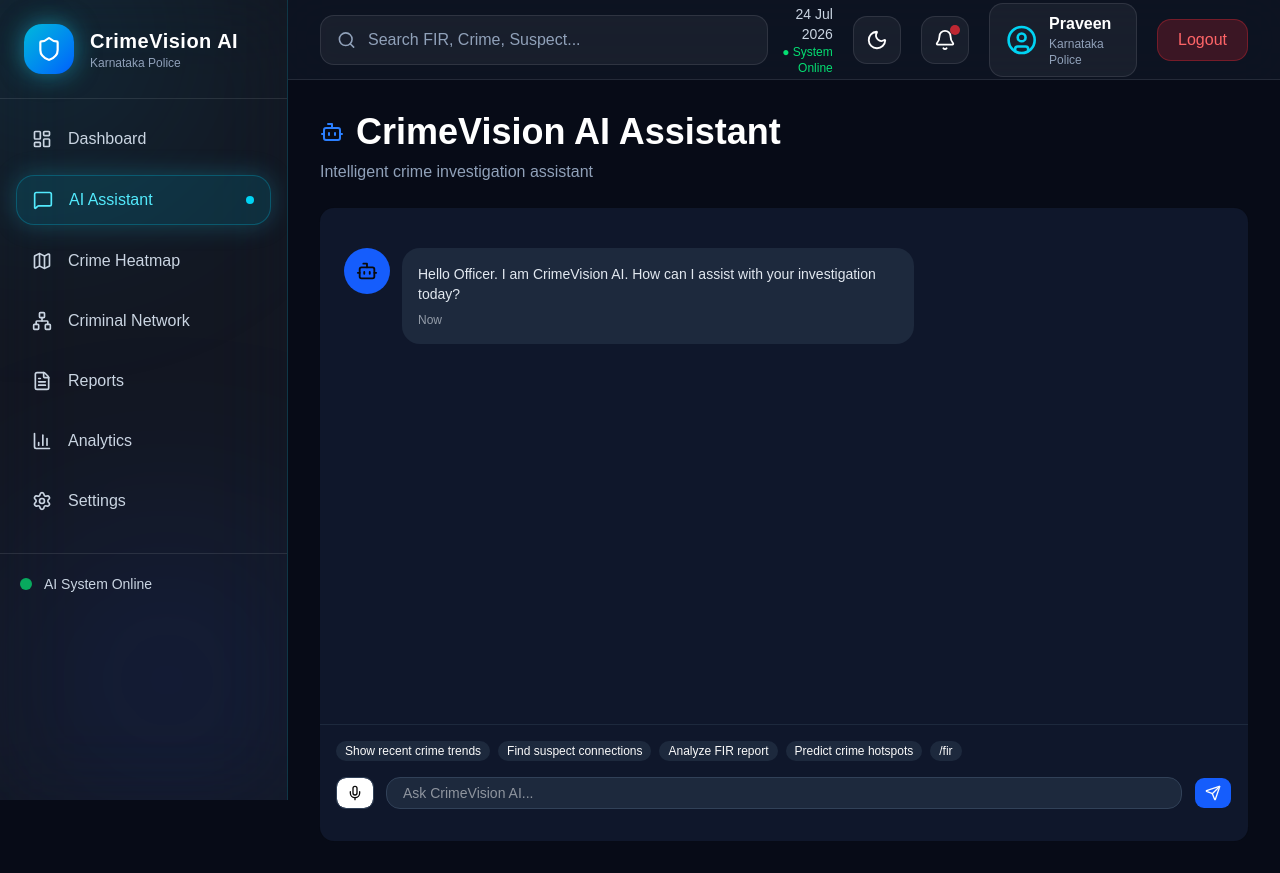
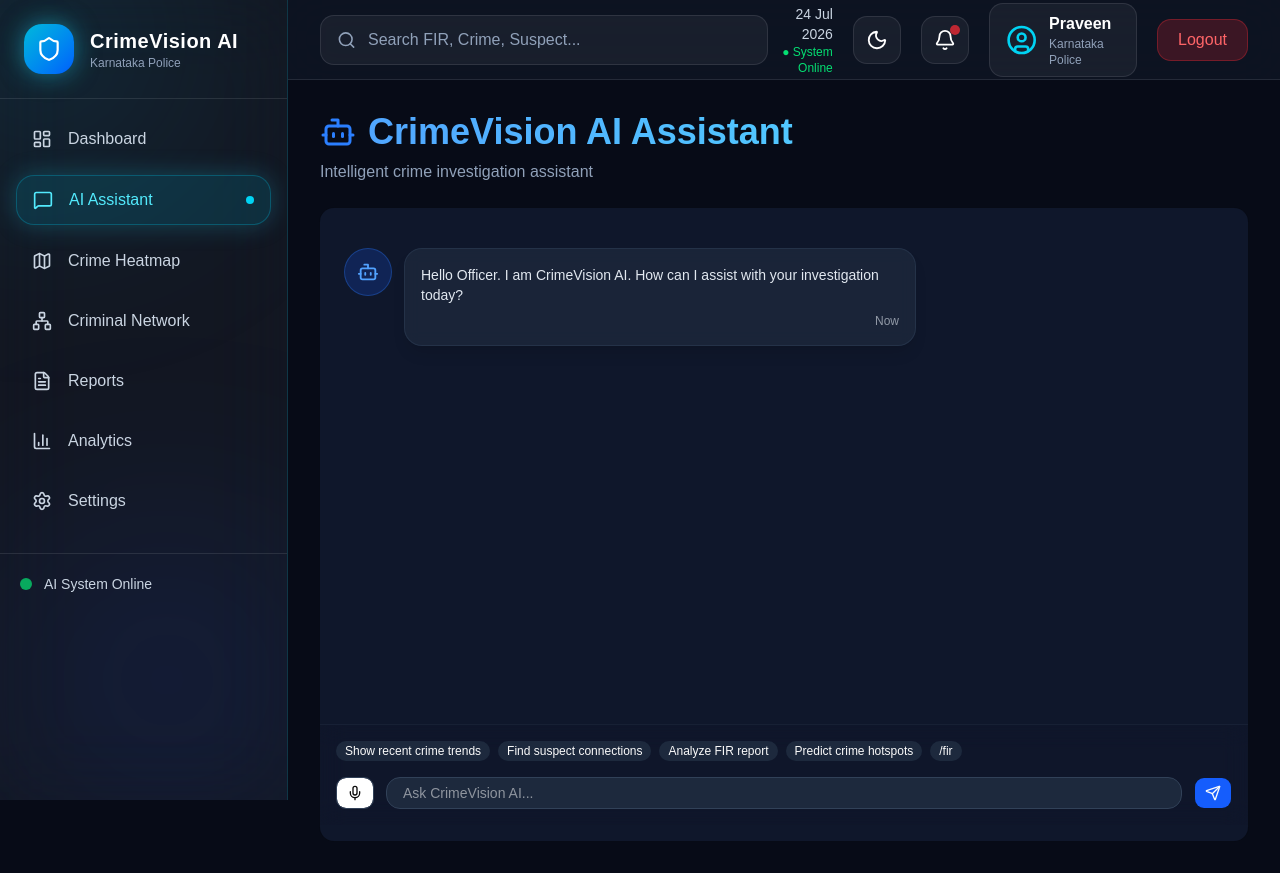
Before and after one commit to Teju0210/Police-AI-Backend1, a React (Vite) app in the folder frontend/: page /chat in a window 1280 px wide. Built offline with nearby package versions, Linux system fonts and the light colour scheme; sample sign-in values are in the browser's storage.

Commit message:
Fix React Markdown Error Boundaries and add UI polish

```diff
--- /dev/null
+++ b/frontend/src/components/common/ErrorBoundary.jsx
@@ -0,0 +1,34 @@
+import React from 'react';
+
+class ErrorBoundary extends React.Component {
+  constructor(props) {
+    super(props);
+    this.state = { hasError: false, error: null };
+  }
+
+  static getDerivedStateFromError(error) {
+    return { hasError: true, error };
+  }
+
+  componentDidCatch(error, errorInfo) {
+    console.error("ErrorBoundary caught an error:", error, errorInfo);
+  }
+
+  render() {
+    if (this.state.hasError) {
+      if (this.props.fallback) {
+        return this.props.fallback;
+      }
+      return (
+        <div className="p-4 bg-red-900/50 border border-red-500 rounded-lg text-white">
+          <h2 className="text-lg font-bold text-red-400 mb-2">Something went wrong.</h2>
+          <p className="text-sm opacity-80 whitespace-pre-wrap">{this.state.error?.toString()}</p>
+        </div>
+      );
+    }
+
+    return this.props.children;
+  }
+}
+
+export default ErrorBoundary;
--- a/frontend/src/main.jsx
+++ b/frontend/src/main.jsx
@@ -7,11 +7,14 @@ import "./index.css";
 import App from "./App.jsx";
 
 import { TooltipProvider } from "@/components/ui/tooltip";
+import ErrorBoundary from "@/components/common/ErrorBoundary";
 
 createRoot(document.getElementById("root")).render(
   <StrictMode>
-    <TooltipProvider>
-      <App />
-    </TooltipProvider>
+    <ErrorBoundary>
+      <TooltipProvider>
+        <App />
+      </TooltipProvider>
+    </ErrorBoundary>
   </StrictMode>
 );
--- a/frontend/src/pages/Chat/Chat.jsx
+++ b/frontend/src/pages/Chat/Chat.jsx
@@ -1,5 +1,7 @@
 import { useState, useRef, useEffect } from "react";
 import ReactMarkdown from "react-markdown";
+import { motion } from "framer-motion";
+import ErrorBoundary from "@/components/common/ErrorBoundary";
 
 import {
   Bot,
@@ -171,9 +173,9 @@ export default function Chat() {
 
       <div>
 
-        <h1 className="text-4xl font-bold text-white flex items-center gap-3">
+        <h1 className="text-4xl font-bold flex items-center gap-3 bg-gradient-to-r from-blue-400 to-cyan-300 bg-clip-text text-transparent">
 
-          <Bot className="text-blue-500"/>
+          <Bot className="text-blue-500" size={36} />
 
           CrimeVision AI Assistant
 
@@ -205,9 +207,13 @@ export default function Chat() {
               {messages.map((msg,index)=>(
 
 
-                <div
+                <motion.div
 
                   key={index}
+
+                  initial={{ opacity: 0, y: 15 }}
+                  animate={{ opacity: 1, y: 0 }}
+                  transition={{ duration: 0.3 }}
 
                   className={`flex gap-3 ${
                     msg.sender==="user"
@@ -220,7 +226,7 @@ export default function Chat() {
 
                   {msg.sender==="ai" && (
 
-                    <div className="bg-blue-600 p-3 rounded-full h-fit">
+                    <div className="bg-blue-600/20 text-blue-400 p-3 rounded-full h-fit border border-blue-500/30">
 
                       <Bot size={22}/>
 
@@ -232,23 +238,25 @@ export default function Chat() {
 
                   <div
 
-                    className={`max-w-lg p-4 rounded-2xl ${
+                    className={`max-w-lg p-4 rounded-2xl shadow-lg ${
 
                       msg.sender==="user"
 
-                      ?"bg-blue-600 text-white"
+                      ?"bg-blue-600 text-white shadow-blue-900/20"
 
-                      :"bg-slate-800 text-slate-200"
+                      :"bg-slate-800/80 backdrop-blur text-slate-200 border border-slate-700/50"
 
                     }`}
 
                   >
 
-                    <div className="text-sm">
-                      <ReactMarkdown>{msg.text}</ReactMarkdown>
+                    <div className="text-sm prose prose-invert max-w-none">
+                      <ErrorBoundary fallback={<div className="text-red-400 bg-red-900/20 p-2 rounded">Failed to render message.</div>}>
+                        <ReactMarkdown>{msg.text}</ReactMarkdown>
+                      </ErrorBoundary>
                     </div>
 
-                    <p className="text-xs opacity-60 mt-2">
+                    <p className="text-xs opacity-60 mt-2 text-right">
                       {msg.time}
                     </p>
 
@@ -258,7 +266,7 @@ export default function Chat() {
 
                   {msg.sender==="user" && (
 
-                    <div className="bg-slate-700 p-3 rounded-full h-fit">
+                    <div className="bg-slate-700 text-slate-300 p-3 rounded-full h-fit border border-slate-600/50">
 
                       <User size={22}/>
 
@@ -268,21 +276,25 @@ export default function Chat() {
 
 
 
-                </div>
+                </motion.div>
 
 
               ))}
 
               {isTyping && (
-                <div className="flex gap-3 justify-start">
-                  <div className="bg-blue-600 p-3 rounded-full h-fit">
+                <motion.div
+                  initial={{ opacity: 0, y: 15 }}
+                  animate={{ opacity: 1, y: 0 }}
+                  className="flex gap-3 justify-start"
+                >
+                  <div className="bg-blue-600/20 text-blue-400 p-3 rounded-full h-fit border border-blue-500/30">
                     <Bot size={22}/>
                   </div>
-                  <div className="max-w-lg p-4 rounded-2xl bg-slate-800 text-slate-200 flex items-center gap-2">
+                  <div className="max-w-lg p-4 rounded-2xl bg-slate-800/80 backdrop-blur border border-slate-700/50 text-slate-200 flex items-center gap-3 shadow-lg">
                     <Loader2 size={18} className="animate-spin text-cyan-400" />
                     <p className="text-sm opacity-80">AI is thinking...</p>
                   </div>
-                </div>
+                </motion.div>
               )}
 
               <div ref={chatEnd}/>
@@ -295,7 +307,7 @@ export default function Chat() {
 
 
 
-          <div className="border-t border-slate-800 p-4">
+          <div className="border-t border-slate-800/60 p-4 bg-slate-900/60 backdrop-blur-md relative z-10">
 
 
             <div className="flex flex-wrap gap-2 mb-4">
```
